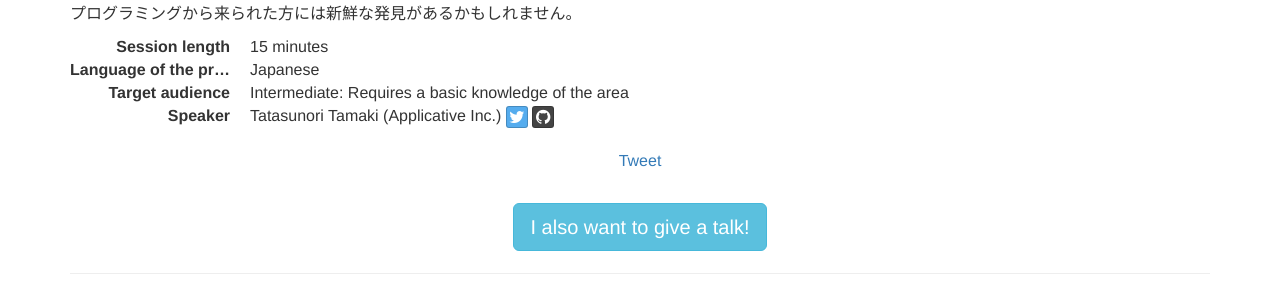
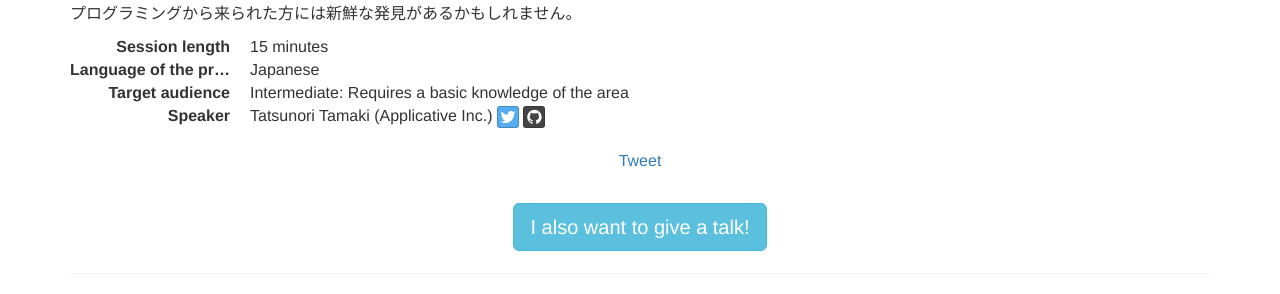
Before and after one commit to scalajp/2016.scalamatsuri.org, a Jekyll site: the page built from _candidates_en/TatsunoriTamaki_1.html, in a window 1280 px wide. Shown: the part 338-632 px from the top of the page. Built offline with Jekyll 4.4.1, drawn with Linux system fonts in a browser that asks for light colours; nearby versions of some CDN libraries; comment, search, counter and statistics services are not loaded.

Commit message:
Rename the files

```diff
--- a/_candidates_en/TatasunoriTamaki_1.html
+++ b/_candidates_en/TatsunoriTamaki_1.html
@@ -1,12 +1,11 @@
 ---
-name: Tatasunori Tamaki
+name: Tatsunori Tamaki
 title: Implicitで型クラスを定義してアドホック多相を実現する方法について
 length: 15
 audience: Intermediate
 language: Japanese
 twitter: qtamaki
 github: qtamaki
-icon:
 organization: Applicative Inc.
 ---
 <p>ScalaのImplicit parameterとImplicit conversionを利用して型クラスを定義し、アドホック多相を実現する方法についてなるべくわかりやすく解説してみたいと思います。対象は中級としましたが、関数型プログラミングの基本テクニックですので、関数型プログラマにとっては初級かもしれません。オブジェクト指向プログラミングから来られた方には新鮮な発見があるかもしれません。</p>
--- a/_candidates_ja/TatasunoriTamaki_1.html
+++ b/_candidates_ja/TatsunoriTamaki_1.html
@@ -6,7 +6,6 @@ audience: Intermediate
 language: Japanese
 twitter: qtamaki
 github: qtamaki
-icon:
 organization: アプリカティブ株式会社
 ---
 <p>ScalaのImplicit parameterとImplicit conversionを利用して型クラスを定義し、アドホック多相を実現する方法についてなるべくわかりやすく解説してみたいと思います。対象は中級としましたが、関数型プログラミングの基本テクニックですので、関数型プログラマにとっては初級かもしれません。オブジェクト指向プログラミングから来られた方には新鮮な発見があるかもしれません。</p>
```
